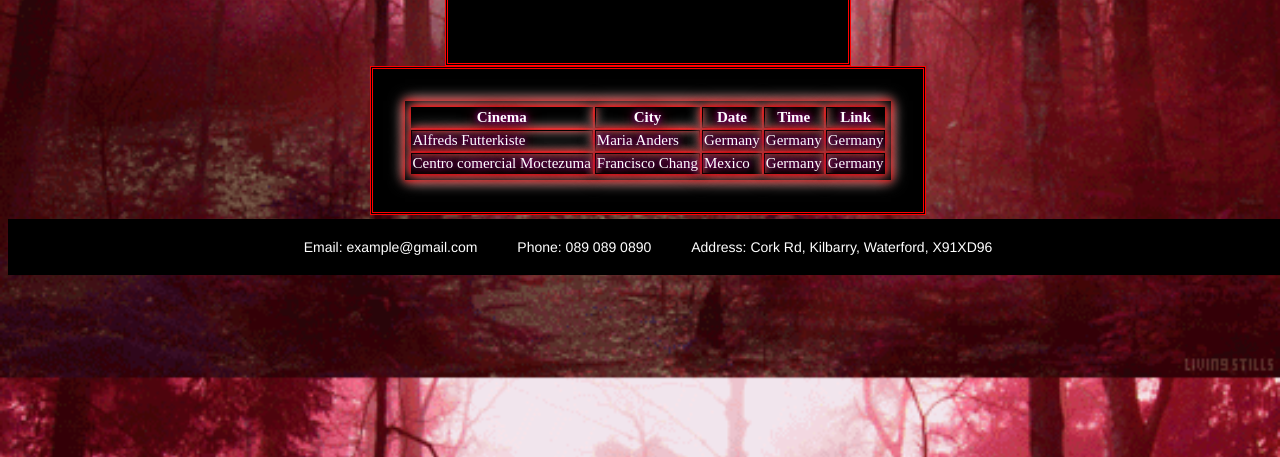
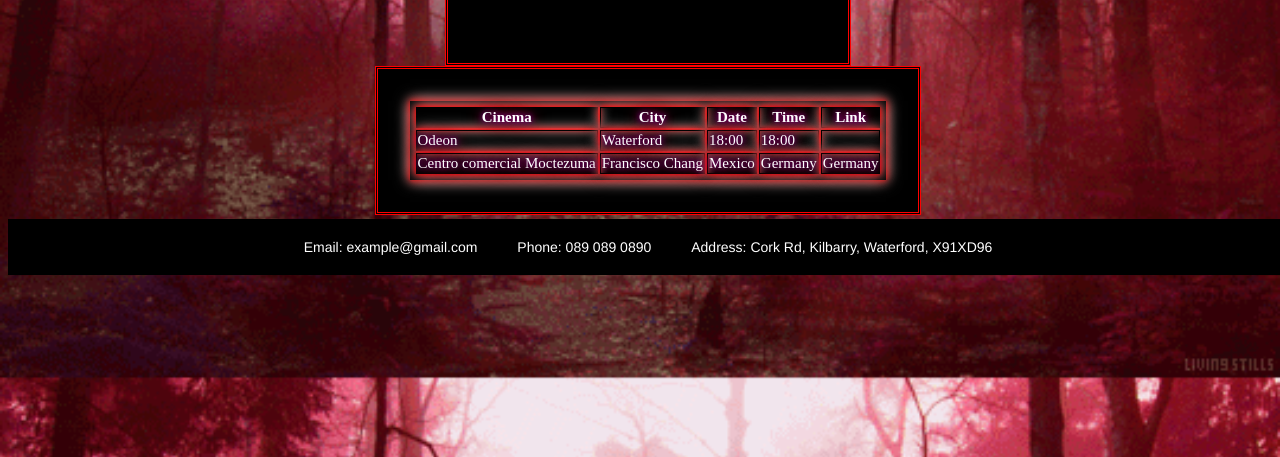
Before and after one commit to NayfinMoeran/ca-nm-2, a plain HTML site: page Tickets-&-Showtimes.html in a window 1280 px wide. Shown: the part 343-800 px from the top of the page. Drawn offline with Linux system fonts and the light colour scheme.

Commit message:
Update Tickets-&-Showtimes.html

```diff
--- a/Tickets-&-Showtimes.html
+++ b/Tickets-&-Showtimes.html
@@ -72,11 +72,11 @@
 	<th>Link</th>
   </tr>
   <tr>
-    <td>Alfreds Futterkiste</td>
-    <td>Maria Anders</td>
-    <td>Germany</td>
-	<td>Germany</td>
-	<td>Germany</td>
+    <td>Odeon</td>
+    <td>Waterford</td>
+    <td>18:00</td>
+	<td>18:00</td>
+	<td><a href="https://www.odeoncinemas.ie/cinemas/waterford/"></a></td>
   </tr>
   <tr>
     <td>Centro comercial Moctezuma</td>
```
